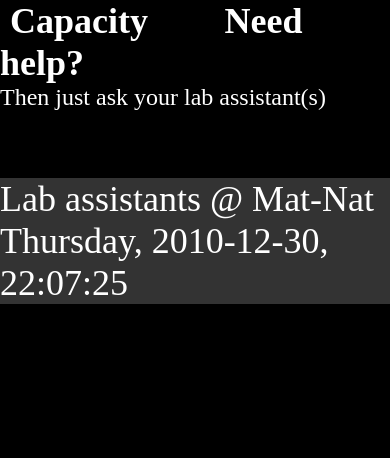
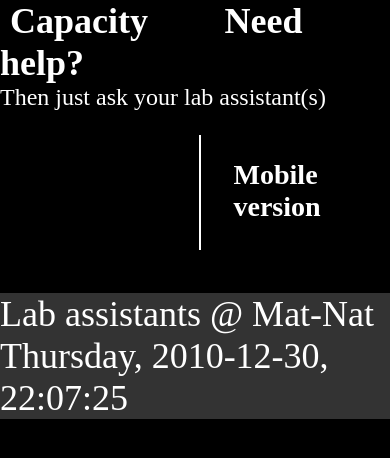
Before and after one commit to nikolaik/lab_infoscreen, a Django app: template lab_infoscreen/templates/public/lab.html in a window 390 px wide. Shown: the part 131-589 px from the top of the page. Run offline with Django 3.2, Linux system fonts and the light colour scheme; the template is opened without the code that fills it, so the values that code supplies are empty.

Commit message:
Added QR-link for mobiles.

```diff
--- a/lab_infoscreen/static/4sq_like.css
+++ b/lab_infoscreen/static/4sq_like.css
@@ -67,8 +67,16 @@ div#admins {
 div#hours {
 	font-size:2.3em;
 }
+div#mobile_url img {
+	margin-top:0.5em;
+}
+div#mobile_url {
+	margin-top:1em;
+	margin-left:0.3em;
+	position:relative;
+}
 span.current_time {
-	float: right;
+	float:right;
 }
 h2 {
 	margin-bottom:0;
--- a/lab_infoscreen/templates/public/lab.html
+++ b/lab_infoscreen/templates/public/lab.html
@@ -67,12 +67,15 @@
 			<span id="spinner"><img src="/static/spinner.gif"/> Loading...</span>
 			<div id="capacity">	</div>
 		</div>
-		<h2>Need help?</h2>
-		Then just ask your lab assistant(s)
+		<h2>Need help?</h2>Then just ask your lab assistant(s)
 		<div id="admins"></div>
 		<div id="right">
 			<div id="printers"></div>
 			<div id="hours"></div>
+			<div id="mobile_url">
+				<h3>Mobile version</h3>
+				<img src="{{ mobile_url }}" />
+			</div>
 		</div>
 		<div id="footer">
 			Lab assistants @ Mat-Nat
```
Also changed, not shown: lab_infoscreen/tvscreen/views.py (+17 -1 lines).
